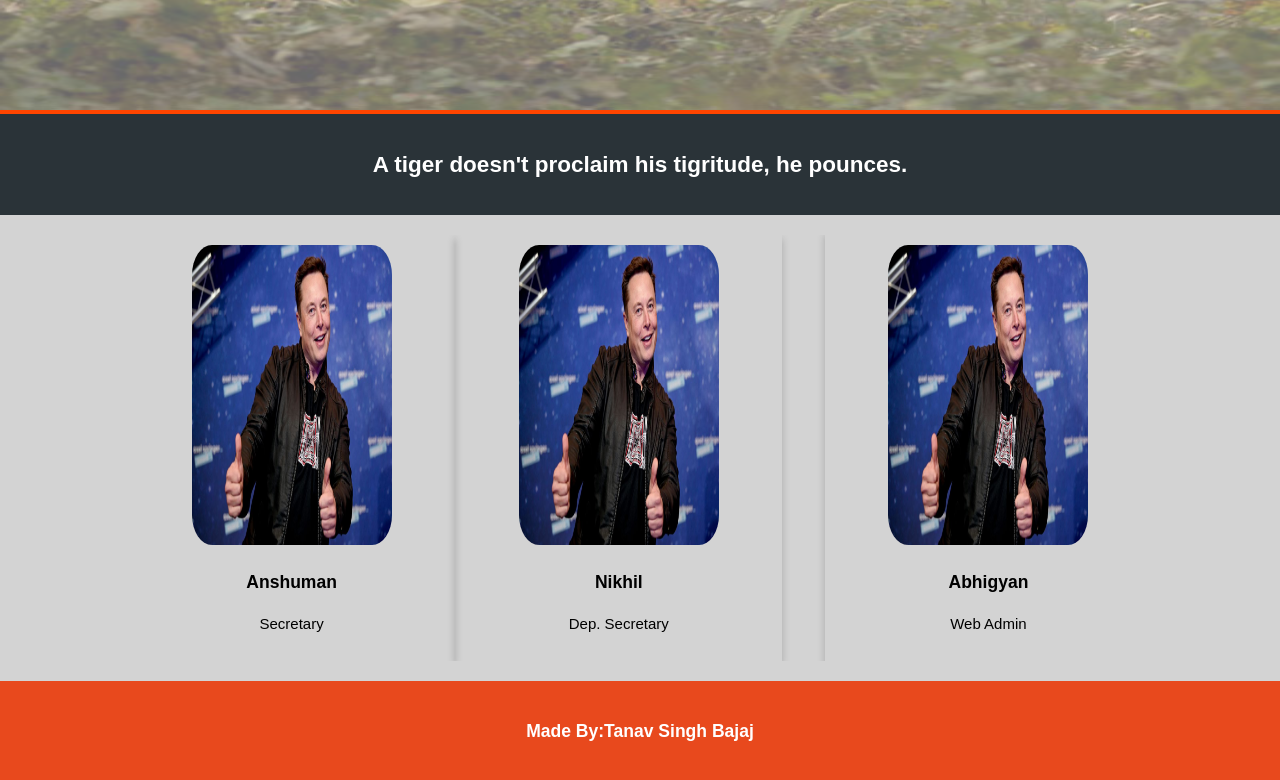
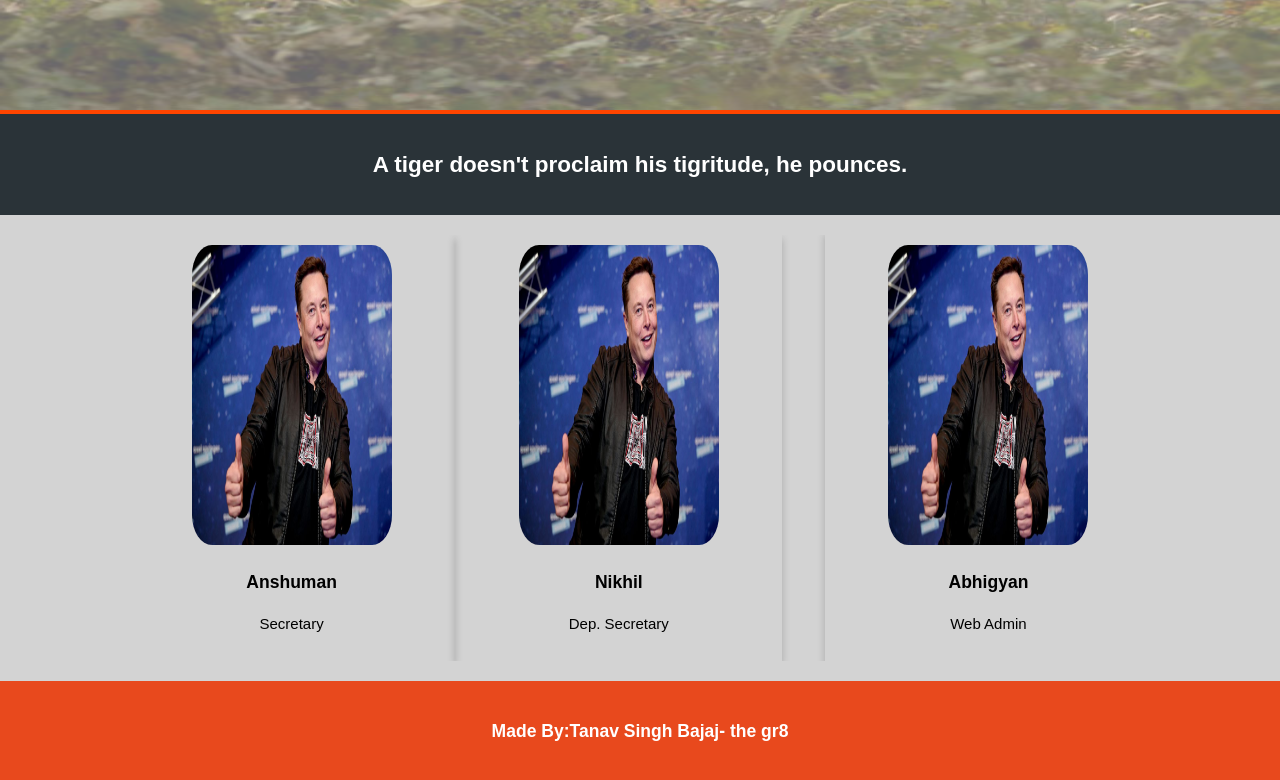
Before and after one commit to tanav2202/sunderbans-website, a plain HTML site: page index.html in a window 1280 px wide. Shown: the part 394-1174 px from the top of the page. Drawn offline with Linux system fonts and the light colour scheme.

Commit message:
minor change

```diff
--- a/index.html
+++ b/index.html
@@ -64,7 +64,7 @@
     </section>
     <footer>
         <h3>
-            Made By:Tanav Singh Bajaj
+            Made By:Tanav Singh Bajaj- the gr8
         </h3>
     </footer>
 
```
